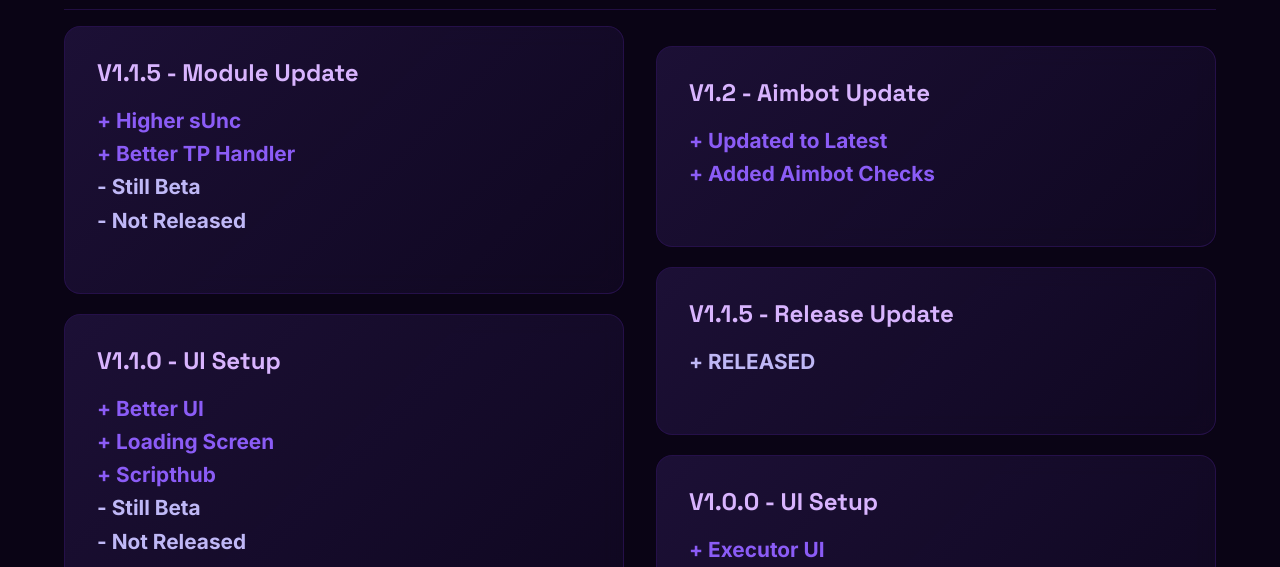
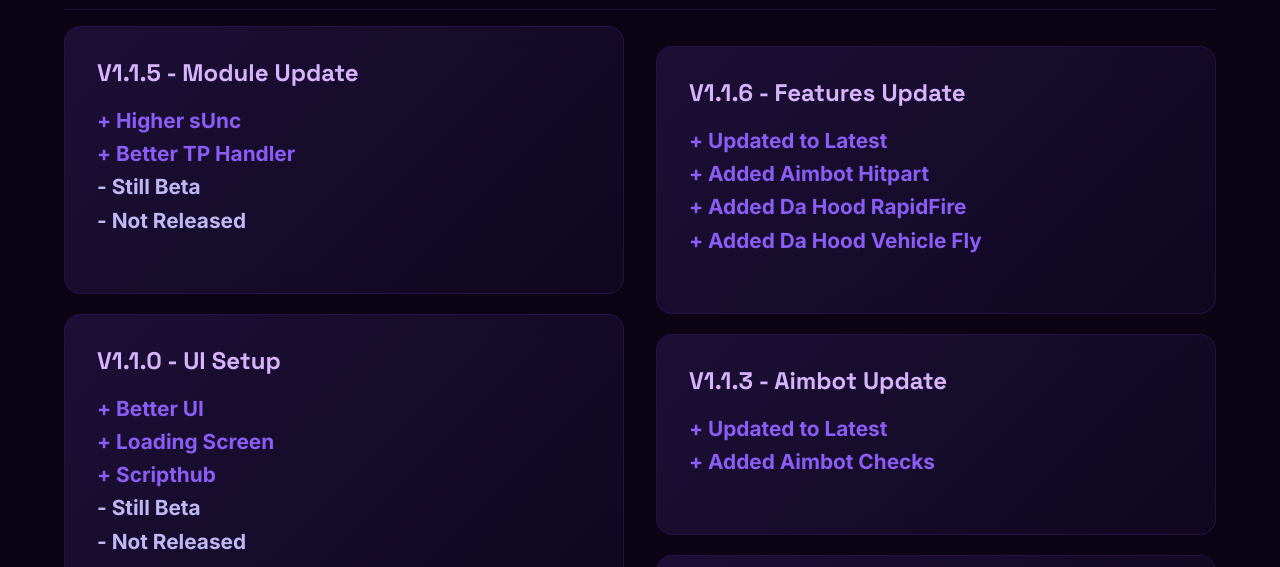
Before and after one commit to SpxzyCdot/Cravex-Website, a plain HTML site: page update_log.html in a window 1280 px wide. Shown: the part 231-798 px from the top of the page. Drawn offline with nearby package versions, Linux system fonts and the light colour scheme.

Commit message:
Update update_log.html

```diff
--- a/update_log.html
+++ b/update_log.html
@@ -87,7 +87,17 @@
            <div>
             <div style="margin-bottom: 20px;"></div>
             <div class="feature-card">
-              <h3 class="feature-title">V1.2 - Aimbot Update</h3>
+              <h3 class="feature-title">V1.1.6 - Features Update</h3>
+              <p class="feature-description">
+                <span class="check-mark">+ Updated to Latest</span><br/>
+                <span class="check-mark">+ Added Aimbot Hitpart </span><br/>
+                <span class="check-mark">+ Added Da Hood RapidFire </span><br/>
+                <span class="check-mark">+ Added Da Hood Vehicle Fly</span><br/>
+              </p>
+            </div>
+            <div style="margin-bottom: 20px;"></div>
+            <div class="feature-card">
+              <h3 class="feature-title">V1.1.3 - Aimbot Update</h3>
               <p class="feature-description">
                 <span class="check-mark">+ Updated to Latest</span><br />
                 <span class="check-mark">+ Added Aimbot Checks </span><br />
```
